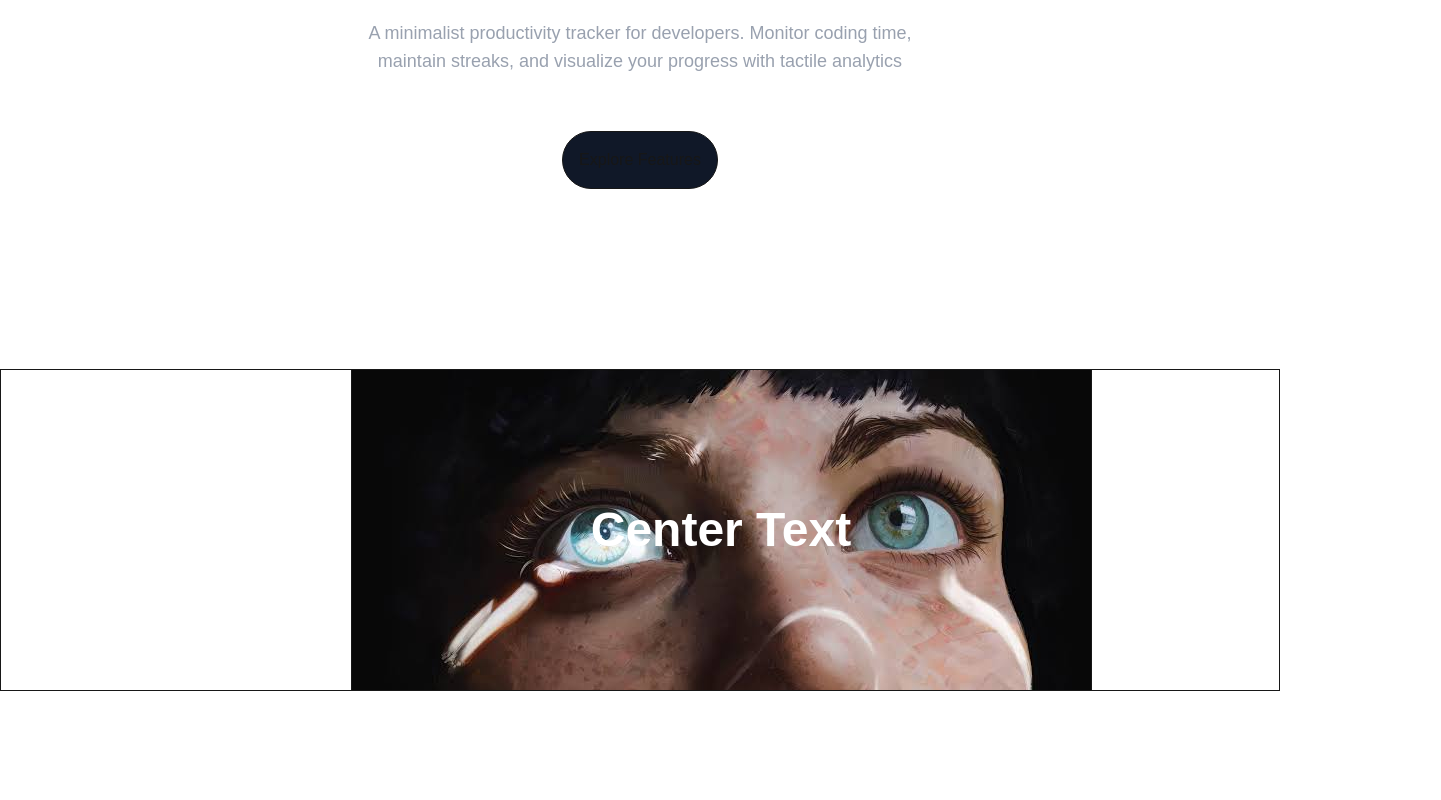
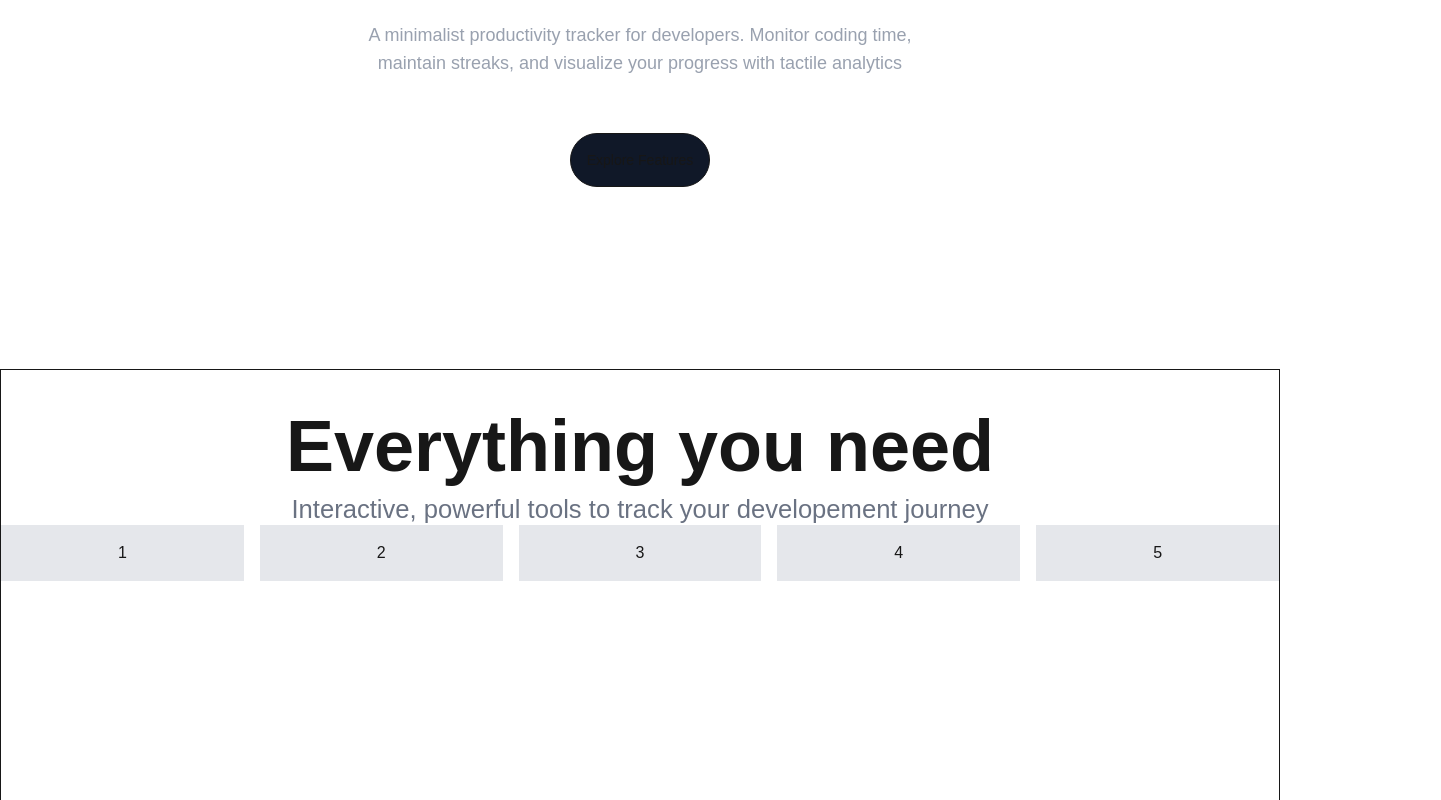
Before and after one commit to abhaymauryadev/devtrack, a Next.js app: page / in a window 1280 px wide. Shown: the part 540-1340 px from the top of the page, 1441 px wide, since content can reach past the window. Before the commit the page ends 1231 px from the top, so only its background shows below. Built offline with nearby package versions, Linux system fonts and the light colour scheme.

Commit message:
feat: featues section is updated

```diff
--- a/sections/Features.tsx
+++ b/sections/Features.tsx
@@ -1,4 +1,4 @@
-"use client"
+"use client";
 
 import { useEffect, useRef } from "react";
 import gsap from "gsap";
@@ -31,23 +31,44 @@ export default function Features() {
   //   }, []);
 
   return (
-    <section className="max-w-7xl m-auto border">
+    <>
+      {/* <section className="max-w-7xl m-auto border">
       <div
-        // ref={containerRef}
+         ref={containerRef}
         className=" relative h-[20rem] w-[90rem] flex items-center justify-center overflow-hidden"
       >
-        {/* Image */}
+         Image
         <img
           src="/images.jpeg"
           alt="background"
           className="absolute border object-cover"
         />
 
-        {/* Overlay */}
+         Overlay
         <h1 className="relative z-10 text-white text-5xl font-bold">
           Center Text
         </h1>
       </div>
+    </section> */}
+
+      <section className="max-w-7xl m-auto border min-h-screen">
+        <div className="text-center">
+          <h1 className="text-2xl sm:text-2xl md:text-3xl lg:text-7xl font-bold pt-10">
+            Everything you need{" "}
+          </h1>
+          <p className="text-gray-500 pt-3 text-sm sm:text-2xl md:text-3xl lg:text-[1.6rem]">
+            Interactive, powerful tools to track your developement journey
+          </p>
+        </div>
+
+        <div className="grid grid-cols-2 sm:grid-cols-3 md:grid-cols-4 lg:grid-cols-5 gap-4">
+          <div className="bg-gray-200 p-4 text-center">1</div>
+          <div className="bg-gray-200 p-4 text-center">2</div>
+          <div className="bg-gray-200 p-4 text-center">3</div>
+          <div className="bg-gray-200 p-4 text-center">4</div>
+          <div className="bg-gray-200 p-4 text-center">5</div>
+        </div>
       </section>
+    </>
   );
 }
--- a/sections/Hero.tsx
+++ b/sections/Hero.tsx
@@ -20,7 +20,7 @@ export default function Hero() {
     </p>
 
     <div className="pt-14">
-      <button className="rounded-full p-4 border cursor-pointer bg-gray-900 ">Explore Features</button>
+      <button className="rounded-full p-4 border cursor-pointer bg-gray-900 text-sm ">Explore Features</button>
       <button></button>
     </div>
   </div>
```
Lines whose indentation alone changed are shown as unchanged.
